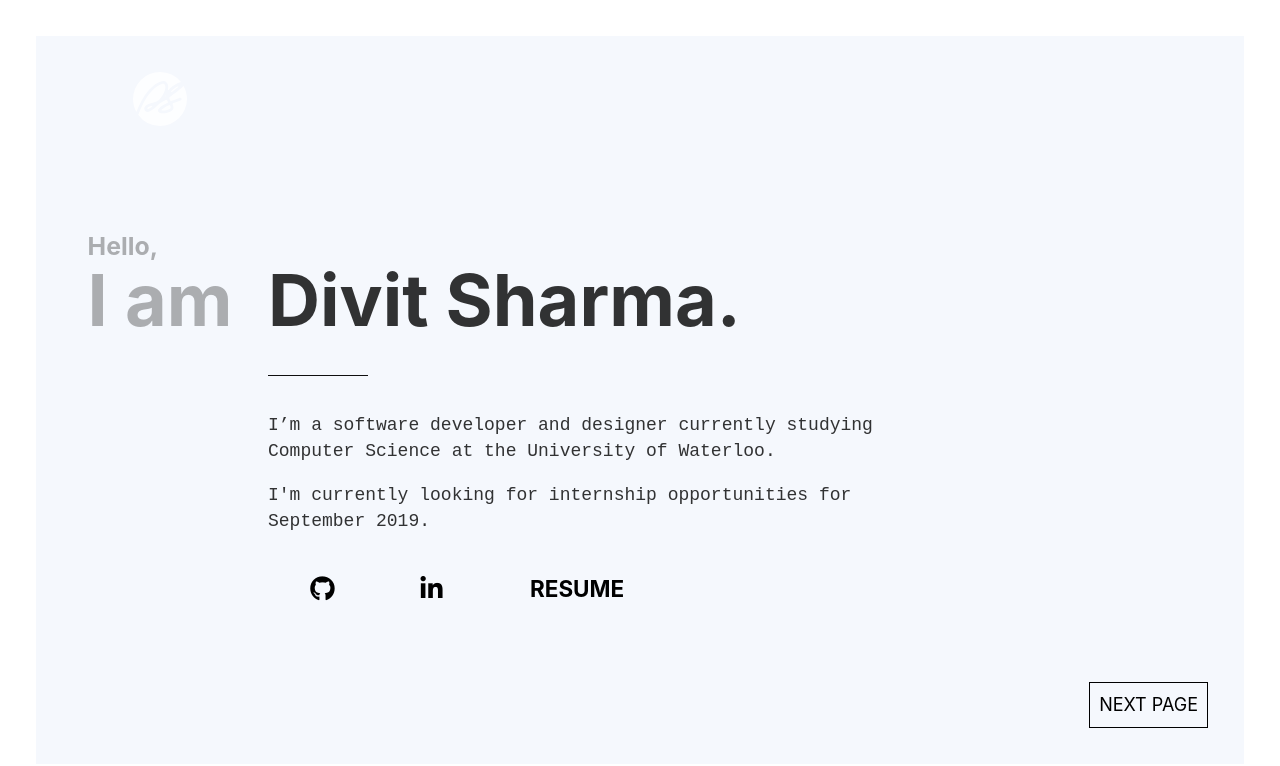
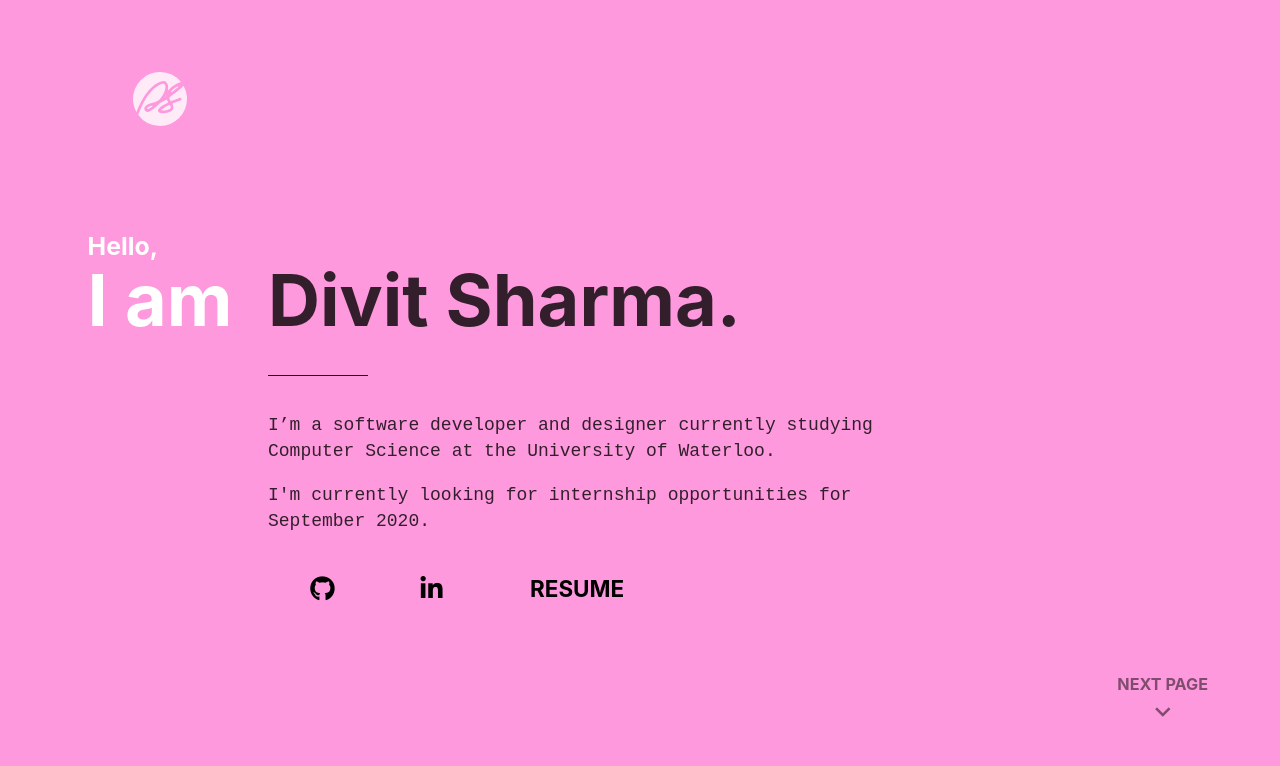
Before and after one commit to divitsharma/ds-site, a Gatsby site: page / in a window 1280 px wide. Built offline with nearby package versions, Linux system fonts and the light colour scheme; Gatsby itself is replaced by a stand-in of ours; a web font is replaced by a local one.

Commit message:
2020 update

```diff
--- a/src/components/scrollbutton.js
+++ b/src/components/scrollbutton.js
@@ -27,7 +27,8 @@ function ScrollPage(e) {
 const ScrollButton = ({ className, id }) => {
     return (
         <a id={id} className={className + ' ' + scrollStyles.scrollButton} onClick={ScrollPage} href="JavaScript:Void(0)">
-            NEXT PAGE
+            <span>NEXT PAGE</span>
+            <i className="material-icons">keyboard_arrow_down</i>
         </a>
     )
 }
--- a/src/components/scrollbutton.module.scss
+++ b/src/components/scrollbutton.module.scss
@@ -1,19 +1,46 @@
 .scrollButton {
-    border: 1px solid black;
-    padding: 0.5rem;
+    position: absolute;
+    margin-left: auto;
+    margin-right: auto;
+    right: 4rem;
+    bottom: 4rem;
+
+    // border: 1px solid black;
+    // padding: 0.5rem;
     text-align: center;
     width: 110px;
     width: max-content;
+
+    // color: transparent;
+    opacity: 0.5;
+
+    display: flex;
+    flex-direction: column;
     // font-family: 'Open Sans'
       font-family: -apple-system, BlinkMacSystemFont, Segoe UI, Roboto, Oxygen,
     Ubuntu, Cantarell, Fira Sans, Droid Sans, Helvetica Neue, sans-serif;
 
     cursor: pointer;
 
+    span {
+      font-weight: bold;
+      font-size: 0.9rem;
+    }
+
+    i {
+      font-size: 1.7rem;
+    }
+
     @media screen and (max-width: 400px) {
         background: url("../images/outline-keyboard_arrow_down-24px.svg") center / contain no-repeat;
-        opacity: 0.75;
+        opacity: 0.6;
         color: transparent;
         border: none;
     }
+
+    @media screen and (max-width: 1100px) {
+        right: 0;
+        left: 0;
+        bottom: 1rem;
+    }
 }
--- a/src/pages/index.js
+++ b/src/pages/index.js
@@ -17,7 +17,7 @@ function onScroll() {
         // alert(scrollTop1 + " " + height);
         document.getElementById("scrollButton").style.display = "none";
     } else {
-        document.getElementById("scrollButton").style.display = "block";
+        document.getElementById("scrollButton").style.display = "flex";
     }
 }
 
@@ -34,15 +34,13 @@ const IndexPage = () => {
             <h1>I am</h1>
         </div>
 
-        <ScrollButton id="scrollButton" className="scrollButton">
-
-        </ScrollButton>
+        <ScrollButton id="scrollButton"/>
 
         <div className="layouts" id="layouts">
             <Layout sectionTitle="Divit Sharma." id="top">
                 <p>I’m a software developer and designer currently studying Computer Science at the University of Waterloo.</p>
                 {/* <p className="extraInfo">I'm also a big visual arts and design fanatic, and play cricket and badminton.</p> */}
-                <p className="extraInfo">I'm currently looking for internship opportunities for September 2019.</p>
+                <p className="extraInfo">I'm currently looking for internship opportunities for September 2020.</p>
                 <div className="links">
                     {/* <a href="https://www.github.com/divitsharma" target="_blank" className="github" rel="noopener noreferrer" /> */}
                     {/* <a href="https://www.behance.net/divitsharma" target="_blank" className="behance" rel="noopener noreferrer" /> */}
--- a/src/styles/main.scss
+++ b/src/styles/main.scss
@@ -1,4 +1,5 @@
-$top-background:  #39c1e9;
+$top-background:  #FF99DD;
+// $top-background:  #8FDCF1;
 $dev-background:  hsla(160, 84%, 49%, 1);
 // $artist-background: #d2dae2;
 $artist-background: hsl(61, 84%, 52%);
@@ -32,7 +33,7 @@ p {
     width: 148px;
     width: max-content;
     height: 100vh;
-    color: black;
+    color: white;
     // grid-area: stickyiam;
 
     display: grid;
@@ -49,13 +50,13 @@ p {
     top: 0;
 
     h1 {
-        opacity: 0.3;
+        // opacity: 0.3;
         text-align: right;
         font-size: 4rem;
         grid-area: iam;
     }
     h3 {
-        opacity: 0.3;
+        // opacity: 0.3;
         grid-area: hello;
         align-self: end;
     }
@@ -75,11 +76,11 @@ section, .devBackground {
     scroll-snap-stop: always;
 }
 #top {
-    background: #f5f8fd;
-    border: 2rem white solid;
+    background: $top-background;
+    // border: 2rem white solid;s
 
     > div {
-        padding-top: calc(32.5vh - 2rem);
+        // padding-top: calc(32.5vh - 2rem);
     }
 
     @media screen and (max-width: 1100px) {
```
